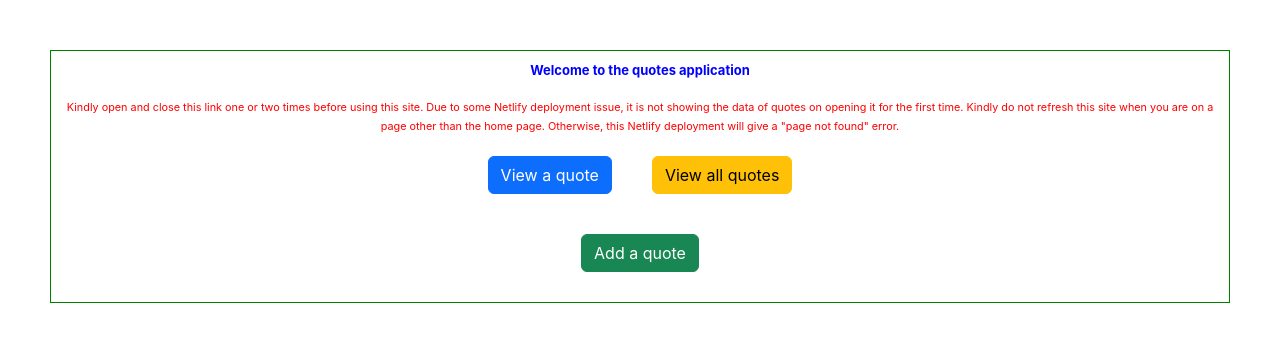
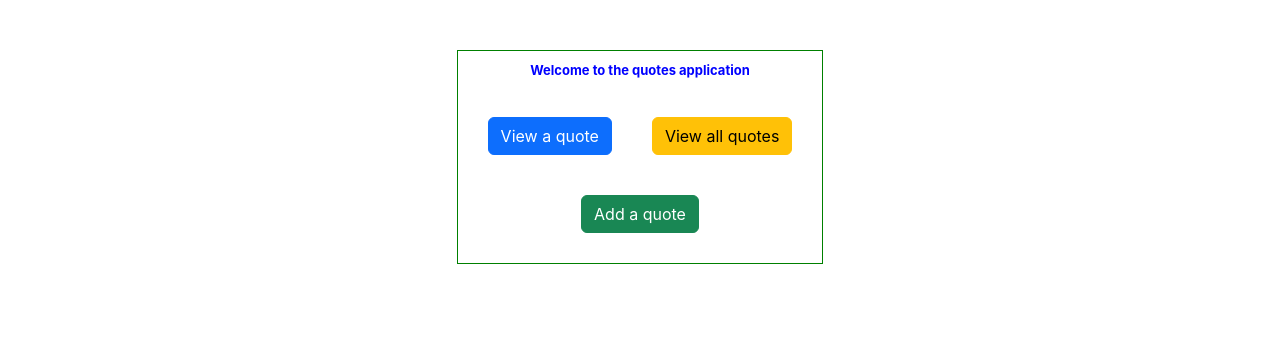
Before and after one commit to SkMdSufiyan/Day35DeployTaskFrontend, a React (Create React App) app: page / in a window 1280 px wide. Shown: the top 342 px of the page. Built offline with nearby package versions, Linux system fonts and the light colour scheme; the HTML template or start-up script is replaced by a standard one.

Commit message:
Update Home.js

```diff
--- a/src/components/Home.js
+++ b/src/components/Home.js
@@ -51,10 +51,7 @@ const Home = () => {
   return (
     <div className="quote-form-div">
       <p><b style={{color:"blue"}}>Welcome to the quotes application</b></p>
-      <span>Kindly open and close this link one or two times before using this site. </span>
-      <span>Due to some Netlify deployment issue, it is not showing the data of quotes on opening it for the first time. </span>
-      <span>Kindly do not refresh this site when you are on a page other than the home page. </span>
-      <span> Otherwise, this Netlify deployment will give a "page not found" error.  </span>
+
 
     {requestSingleQuote? (
       // If the "View a quote" button is clicked: then renders the below card to the web page
```
